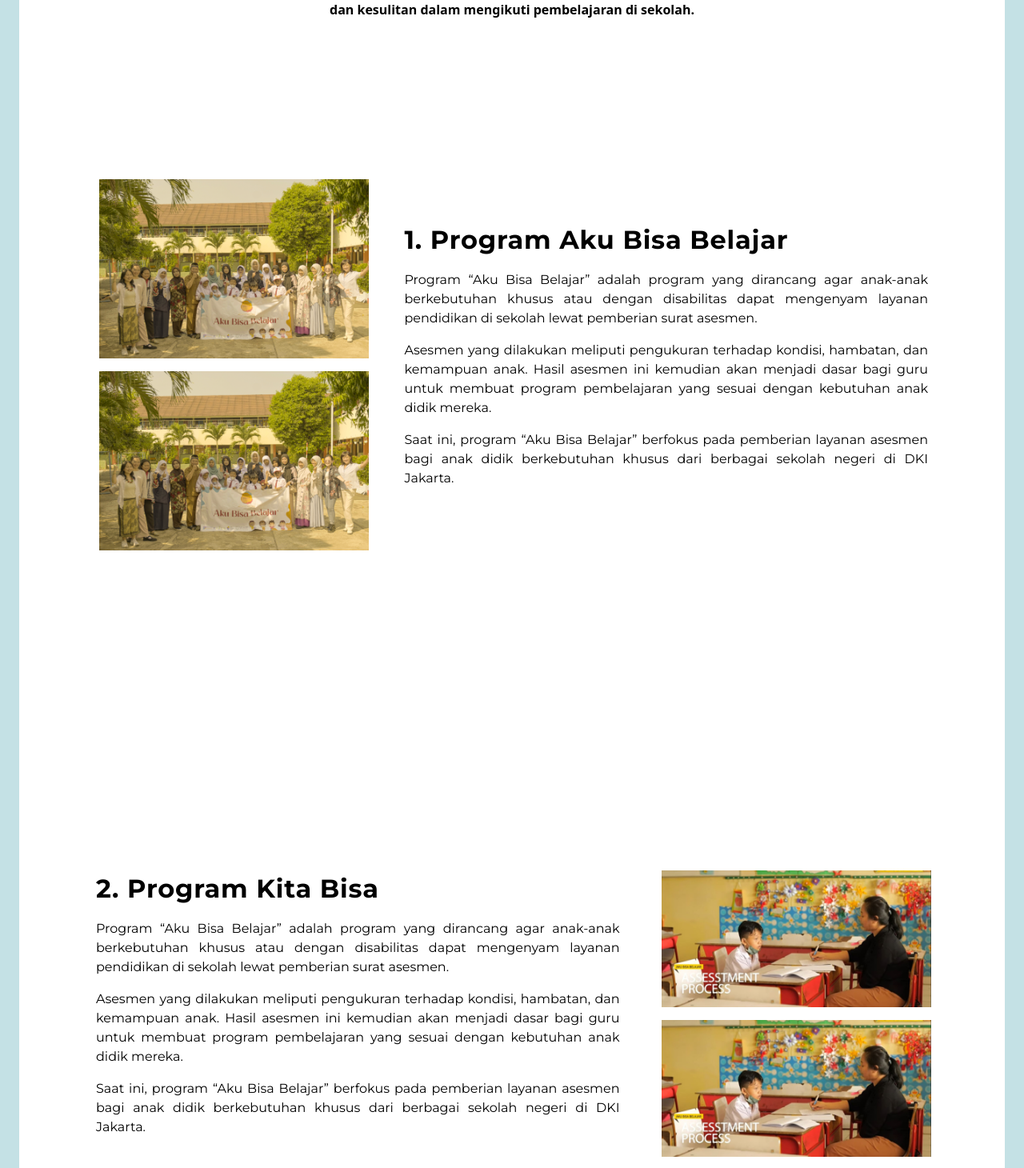
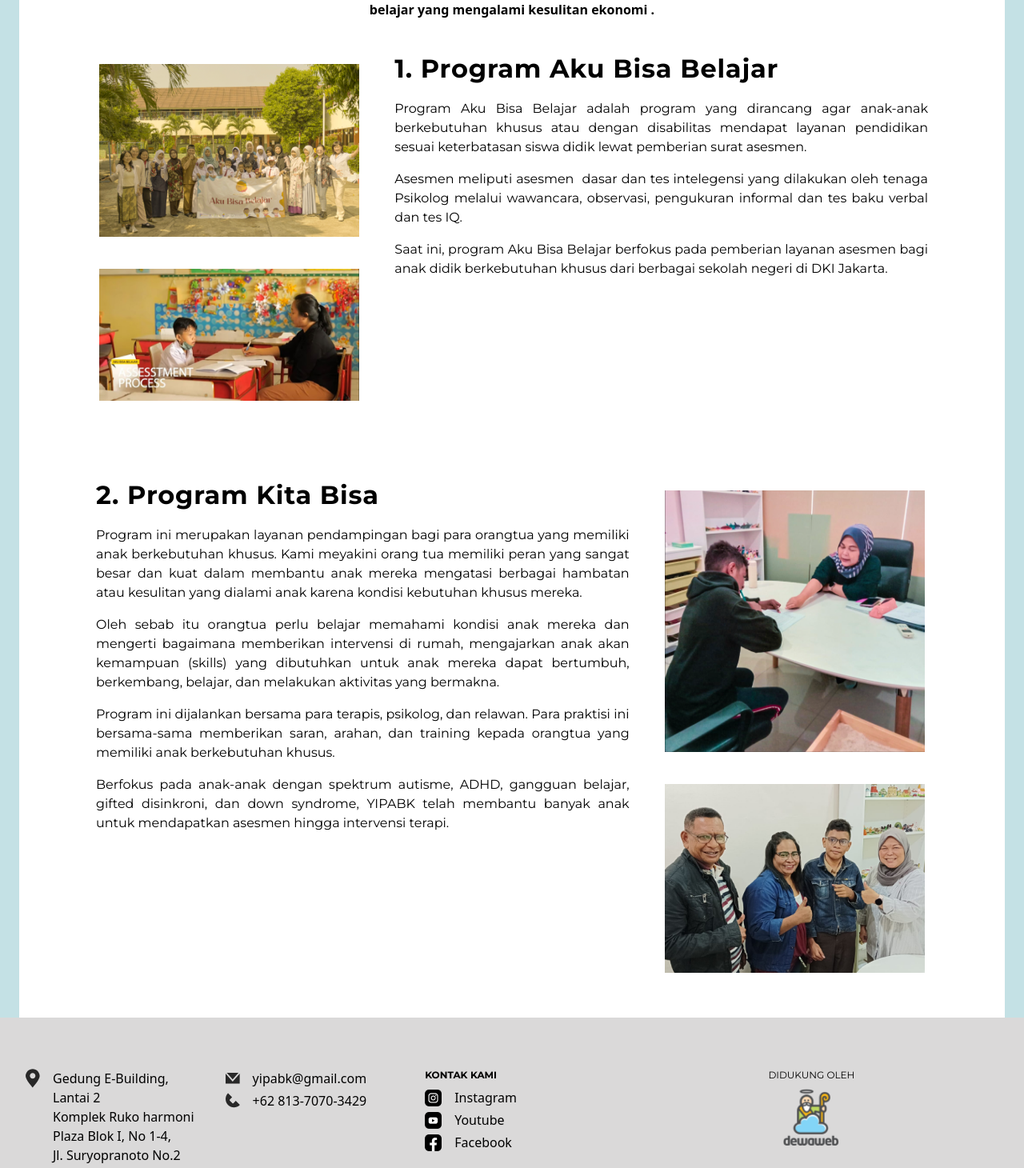
Before and after one commit to yipabk/yipabk-markmind, a React (Vite) app: page /program/life in a window 1280 px wide. Shown: the part 504-1964 px from the top of the page at 80% size. Built offline with nearby package versions, Linux system fonts and the light colour scheme.

Commit message:
include social media links in footer and revises programs

```diff
--- a/src/components/Footer.tsx
+++ b/src/components/Footer.tsx
@@ -1,20 +1,20 @@
-import { CallIcon } from './icons/CallIcon'
-import { MailIcon } from './icons/MailIcon'
-import instagram from '../assets/icon/instagram.png'
-import facebook from '../assets/icon/facebook.png'
-import youtube from '../assets/icon/youtube.png'
-import { LocationIcon } from './icons/LocationIcon'
-import dewaweb from '../assets/images/dewaweb.png'
+import { CallIcon } from "./icons/CallIcon";
+import { MailIcon } from "./icons/MailIcon";
+import instagram from "../assets/icon/instagram.png";
+import facebook from "../assets/icon/facebook.png";
+import youtube from "../assets/icon/youtube.png";
+import { LocationIcon } from "./icons/LocationIcon";
+import dewaweb from "../assets/images/dewaweb.png";
 
 export const Footer = () => {
   return (
-		<footer className='bg-lightgrey' aria-labelledby='footerHeading'>
-			<h2 id='footerHeading' className='sr-only'>
+    <footer className="bg-lightgrey" aria-labelledby="footerHeading">
+      <h2 id="footerHeading" className="sr-only">
         Footer
       </h2>
-			<div className='max-w-7xl mx-auto py-12 px-4 sm:px-6 lg:py-16 lg:px-8'>
-				<div className='mb-12 grid sm:grid-cols-1 md:grid-cols-2 lg:grid-cols-5 gap-8 xl:mb-0 text-xs md:text-base'>
-					<div className='flex gap-4'>
+      <div className="max-w-7xl mx-auto py-12 px-4 sm:px-6 lg:py-16 lg:px-8">
+        <div className="mb-12 grid sm:grid-cols-1 md:grid-cols-2 lg:grid-cols-5 gap-8 xl:mb-0 text-xs md:text-base">
+          <div className="flex gap-4">
             <div>
               <LocationIcon />
             </div>
@@ -25,54 +25,68 @@ export const Footer = () => {
               <div>Gambir, Jakarta Pusat, DKI Jakarta 10130</div>
             </div>
           </div>
-					<div className='flex flex-col gap-1'>
-						<div className='flex items-center gap-4'>
+          <div className="flex flex-col gap-1">
+            <div className="flex items-center gap-4">
               <div>
                 <MailIcon />
               </div>
               <div>yipabk@gmail.com</div>
             </div>
-						<div className='flex items-center gap-4'>
+            <div className="flex items-center gap-4">
               <div>
                 <CallIcon />
               </div>
               <div>+62 813-7070-3429</div>
             </div>
           </div>
-					<div className='flex flex-col gap-1'>
-						<div className='font-bold font-montserrat text-xs mb-1'>KONTAK KAMI</div>
-						<div className='flex items-center gap-4'>
+          <div className="flex flex-col gap-1">
+            <div className="font-bold font-montserrat text-xs mb-1">
+              KONTAK KAMI
+            </div>
+            <a href="https://www.instagram.com/yipabk/" target="_blank">
+              <div className="flex items-center gap-4">
                 <div>
-								<img src={instagram} alt='' />
+                  <img src={instagram} alt="" />
                 </div>
                 <div>Instagram</div>
               </div>
-						<div className='flex items-center gap-4'>
+            </a>
+            <a
+              href="https://www.youtube.com/@yayasanindonesiapedulianak1926"
+              target="_blank"
+            >
+              <div className="flex items-center gap-4">
                 <div>
-								<img src={youtube} alt='' />
+                  <img src={youtube} alt="" />
                 </div>
                 <div>Youtube</div>
               </div>
-						<div className='flex items-center gap-4'>
+            </a>
+            <a href="https://www.facebook.com/yipabk.idn" target="_blank">
+              <div className="flex items-center gap-4">
                 <div>
-								<img src={facebook} alt='' />
+                  <img src={facebook} alt="" />
                 </div>
                 <div>Facebook</div>
               </div>
+            </a>
           </div>
-					<div className='flex flex-col items-start lg:col-span-2 lg:items-center'>
-						<p className='text-xs font-[500] uppercase font-montserrat'>Didukung oleh</p>
-						<img className='h-[90px]' src={dewaweb} alt='Company name' />
+          <div className="flex flex-col items-start lg:col-span-2 lg:items-center">
+            <p className="text-xs font-[500] uppercase font-montserrat">
+              Didukung oleh
+            </p>
+            <img className="h-[90px]" src={dewaweb} alt="Company name" />
           </div>
         </div>
       </div>
       <div>
-				<div className='flex items-center justify-center bg-grey border-t border-gray-200 py-3'>
-					<p className='md:text-base text-xs font-montserrat font-[500] text-white/90 xl:text-center'>
-						&copy; COPY RIGHT 2023, Yayasan Indonesia Peduli Anak Berkebutuhan Khusus
+        <div className="flex items-center justify-center bg-grey border-t border-gray-200 py-3">
+          <p className="md:text-base text-xs font-montserrat font-[500] text-white/90 xl:text-center">
+            &copy; COPY RIGHT 2023, Yayasan Indonesia Peduli Anak Berkebutuhan
+            Khusus
           </p>
         </div>
       </div>
     </footer>
-	)
-}
+  );
+};
--- a/src/components/commons/Section/SectionWithImage.tsx
+++ b/src/components/commons/Section/SectionWithImage.tsx
@@ -1,42 +1,68 @@
-import { ReactNode } from 'react'
+import { ReactNode } from "react";
 
 interface Props {
-	imgs: string[]
-	title?: string
-	content: ReactNode
-	dir: 'ltr' | 'rtl' | 'ttb'
+  imgs: string[];
+  title?: string;
+  content: ReactNode;
+  dir: "ltr" | "rtl" | "ttb";
+  imRatio?: string;
+  txRatio?: string;
 }
 
-export const SectionWithImage = ({ imgs, title, content, dir }: Props) => {
+export const SectionWithImage = ({
+  imgs,
+  title,
+  content,
+  dir,
+  imRatio = "w-1/3",
+  txRatio = "w-2/3",
+}: Props) => {
   return (
     <div
       className={`flex ${
-				dir === 'ltr' ? 'flex-col lg:flex-row' :
-				dir === 'rtl' ? 'flex-col lg:flex-row-reverse' :
-				dir === 'ttb' ? 'flex-col-reverse' : 'flex-col'
-			} px-8 xl:px-24 2xl:px-40 py-24 md:py-48 items-center justify-center gap-12 lg:gap-16'`}>
+        dir === "ltr"
+          ? "flex-col lg:flex-row"
+          : dir === "rtl"
+          ? "flex-col lg:flex-row-reverse"
+          : dir === "ttb"
+          ? "flex-col-reverse"
+          : "flex-col"
+      } px-8 xl:px-24 2xl:px-40 py-24 md:py-12 items-start justify-center gap-10 lg:gap-16'`}
+    >
       <div
-				data-aos={`fade-${dir === 'ltr' ? 'right' : 'left'}`}
-				data-aos-once='true'
+        data-aos={`fade-${dir === "ltr" ? "right" : "left"}`}
+        data-aos-once="true"
         className={`flex flex-row ${
-					dir === 'ltr' ? 'md:flex-col' :
-					dir === 'rtl' ? 'md:flex-col': ''
-					} w-full justify-center`}>
-				{imgs.map((img)=>(
-					<div className='mx-1 sm:my-2 w-full'>
-						<img src={img} className='object-fill w-full bg-black' />
+          dir === "ttb" ? "w-full" : `md:flex-col ${imRatio}`
+        } justify-center gap-6`}
+      >
+        {imgs.map((img) => (
+          <div key={img} className={`mx-1 sm:my-2`}>
+            <img
+              src={img}
+              className={`${
+                dir === "ttb" ? "h-full" : "w-full"
+              } object-fill bg-black`}
+            />
           </div>
         ))}
       </div>
       <div
-				data-aos={`fade-${dir === 'ltr' ? 'left' : 'right'}`}
-				data-aos-once='true'
-				className='flex flex-col items-center lg:items-start text-black font-montserrat'>
+        data-aos={`fade-${dir === "ltr" ? "left" : "right"}`}
+        data-aos-once="true"
+        className={`${
+          dir === "ttb" ? "" : `${txRatio}`
+        } flex flex-col items-center lg:items-start text-black font-montserrat`}
+      >
         {title && (
-					<div className='text-xl lg:text-[32px] tracking-wide mb-6 font-bold text-center lg:text-start'>{title}</div>
+          <div className="text-xl lg:text-[32px] tracking-wide mb-6 font-bold text-center lg:text-start">
+            {title}
+          </div>
         )}
-				<div className='text-sm lg:text-base font-light leading-5 text-justify'>{content}</div>
+        <div className="text-sm lg:text-base font-light leading-5 text-justify">
+          {content}
         </div>
       </div>
-	)
-}
+    </div>
+  );
+};
--- a/src/pages/Program/Care.tsx
+++ b/src/pages/Program/Care.tsx
@@ -31,9 +31,11 @@ export const Care = () => {
       <div className="flex flex-col justify-center items-center w-100 min-h-[100vh] px-6 w-full bg-blue/40 gap-12">
         <div className="flex flex-col bg-white w-full justify-center items-center min-h-[100vh]">
           <SectionWithImage
-            dir="rtl"
-            title="1. Program “YIPPIE”"
+            dir="ltr"
+            title="1. Program YIPPIE"
             imgs={[care1]}
+            imRatio="w-3/5"
+            txRatio="w-2/5"
             content={
               <div className="flex flex-col gap-4">
                 <div>
--- a/src/pages/Program/Life.tsx
+++ b/src/pages/Program/Life.tsx
@@ -3,6 +3,7 @@ import hero from "../../assets/images/program/life-hero.png";
 import life1 from "../../assets/images/program/life-1.png";
 import life2 from "../../assets/images/program/life-2.png";
 import life3 from "../../assets/images/program/life-3.png";
+import life4 from "../../assets/images/program/life-4.png";
 import { SectionWithImage } from "../../components/commons/Section/SectionWithImage";
 
 export const Life = () => {
@@ -35,29 +36,28 @@ export const Life = () => {
             data-aos-once="true"
             className="pt-16 px-8 text-sm md:text-base font-semibold leading-7 whitespace-pre-line text-center"
           >
-            {`Program bantuan bagi anak dan orang tua/wali anak yang mengalami gangguan perkembangan
-                         dan kesulitan dalam mengikuti pembelajaran di sekolah.`}
+            {` Program bantuan bagi orang tua/wali dan anak dengan gangguan perkembangan atau kesulitan
+            belajar yang mengalami kesulitan ekonomi .`}
           </div>
           <SectionWithImage
             dir="ltr"
-            imgs={[life1,life1]}
-            title={'1. Program Aku Bisa Belajar'}
+            imgs={[life1, life2]}
+            title={"1. Program Aku Bisa Belajar"}
             content={
               <>
                 <div className="mb-4">
-                  Program “Aku Bisa Belajar” adalah program yang dirancang agar
-                  anak-anak berkebutuhan khusus atau dengan disabilitas dapat
-                  mengenyam layanan pendidikan di sekolah lewat pemberian surat
-                  asesmen.
+                  Program Aku Bisa Belajar adalah program yang dirancang agar
+                  anak-anak berkebutuhan khusus atau dengan disabilitas mendapat
+                  layanan pendidikan sesuai keterbatasan siswa didik lewat
+                  pemberian surat asesmen.
                 </div>
                 <div className="mb-4">
-                  Asesmen yang dilakukan meliputi pengukuran terhadap kondisi,
-                  hambatan, dan kemampuan anak. Hasil asesmen ini kemudian akan
-                  menjadi dasar bagi guru untuk membuat program pembelajaran
-                  yang sesuai dengan kebutuhan anak didik mereka.
+                  Asesmen meliputi asesmen  dasar dan tes intelegensi yang
+                  dilakukan oleh tenaga Psikolog melalui wawancara, observasi,
+                  pengukuran informal dan tes baku verbal dan tes IQ.
                 </div>
                 <div className="mb-4">
-                  Saat ini, program “Aku Bisa Belajar” berfokus pada pemberian
+                  Saat ini, program Aku Bisa Belajar berfokus pada pemberian
                   layanan asesmen bagi anak didik berkebutuhan khusus dari
                   berbagai sekolah negeri di DKI Jakarta.
                 </div>
@@ -66,49 +66,35 @@ export const Life = () => {
           />
           <SectionWithImage
             dir="rtl"
-            imgs={[life2,life2]}
-            title={'2. Program Kita Bisa'}
+            imgs={[life4, life3]}
+            title={"2. Program Kita Bisa"}
             content={
               <>
                 <div className="mb-4">
-                  Program “Aku Bisa Belajar” adalah program yang dirancang agar
-                  anak-anak berkebutuhan khusus atau dengan disabilitas dapat
-                  mengenyam layanan pendidikan di sekolah lewat pemberian surat
-                  asesmen.
+                  Program ini merupakan layanan pendampingan bagi para orangtua
+                  yang memiliki anak berkebutuhan khusus. Kami meyakini orang
+                  tua memiliki peran yang sangat besar dan kuat dalam membantu
+                  anak mereka mengatasi berbagai hambatan atau kesulitan yang
+                  dialami anak karena kondisi kebutuhan khusus mereka.
                 </div>
                 <div className="mb-4">
-                  Asesmen yang dilakukan meliputi pengukuran terhadap kondisi,
-                  hambatan, dan kemampuan anak. Hasil asesmen ini kemudian akan
-                  menjadi dasar bagi guru untuk membuat program pembelajaran
-                  yang sesuai dengan kebutuhan anak didik mereka.
+                  Oleh sebab itu orangtua perlu belajar memahami kondisi anak
+                  mereka dan mengerti bagaimana memberikan intervensi di rumah,
+                  mengajarkan anak akan kemampuan (skills) yang dibutuhkan untuk
+                  anak mereka dapat bertumbuh, berkembang, belajar, dan
+                  melakukan aktivitas yang bermakna.
                 </div>
                 <div className="mb-4">
-                  Saat ini, program “Aku Bisa Belajar” berfokus pada pemberian
-                  layanan asesmen bagi anak didik berkebutuhan khusus dari
-                  berbagai sekolah negeri di DKI Jakarta.
+                  Program ini dijalankan bersama para terapis, psikolog, dan
+                  relawan. Para praktisi ini bersama-sama memberikan saran,
+                  arahan, dan training kepada orangtua yang memiliki anak
+                  berkebutuhan khusus.
                 </div>
-              </>
-            }
-          />
-          <SectionWithImage
-            dir="ltr"
-            imgs={[life3]}
-            title={"3. Program Penanganan Anak"}
-            content={
-              <>
                 <div className="mb-4">
                   Berfokus pada anak-anak dengan spektrum autisme, ADHD,
-                  gangguan belajar, gifted disinkroni, dan Down syndrome, YIPABK
-                  telah membantu 25 anak untuk mendapatkan asesmen hingga
-                  intervensi terapi dan program pembelajaran individu
-                  (Individual Educational Program) lewat Program Penanganan
-                  Anak.
-                </div>
-                <div className="mb-4">
-                  Kegiatan yang dilakukan sejak tahun 2013 hingga 2015 ini
-                  adalah hasil kerja sama YIPABK dengan Yayasan HOPE Worldwide
-                  Indonesia yang selama ini telah bekerja melayani pendidikan
-                  dan kesehatan anak di pemukiman-pemukiman miskin.
+                  gangguan belajar, gifted disinkroni, dan down syndrome, YIPABK
+                  telah membantu banyak anak untuk mendapatkan asesmen hingga
+                  intervensi terapi.
                 </div>
               </>
             }
```
Also changed, not shown: src/pages/Program/Raise.tsx (+21 -4 lines), src/pages/Program/Teach.tsx (+38 -19 lines). Lines whose indentation alone changed are shown as unchanged.
